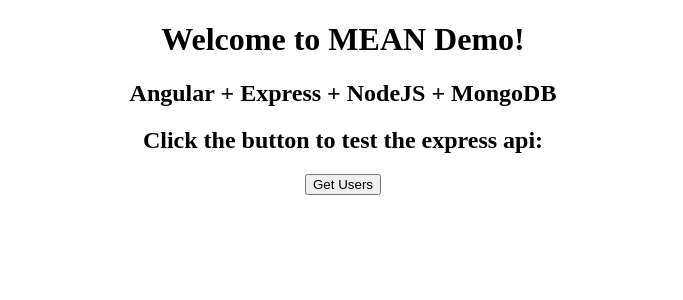
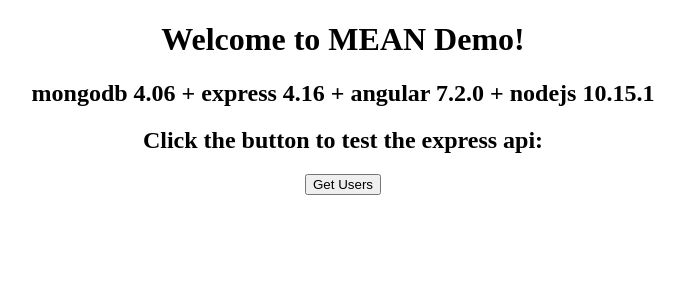
Before and after one commit to philiptong/mean-demo, an Angular app in the folder client/: page / in a window 1280 px wide. Shown: the top 300 px of the page, without its empty margins (297-980 px from the left). Built offline with nearby package versions, Linux system fonts and the light colour scheme.

Commit message:
Update description

```diff
--- a/client/src/app/app.component.ts
+++ b/client/src/app/app.component.ts
@@ -8,7 +8,7 @@
 })
 export class AppComponent {
   title = 'MEAN Demo';
-  description = 'Angular + Express + NodeJS + MongoDB';
+  description = 'mongodb 4.06 + express 4.16 + angular 7.2.0 + nodejs 10.15.1';
   users = '';
 
   constructor(private httpclient: HttpClient) {}
```
Also changed, not shown: 1 other file (tests, documents, lock files or other folders).
